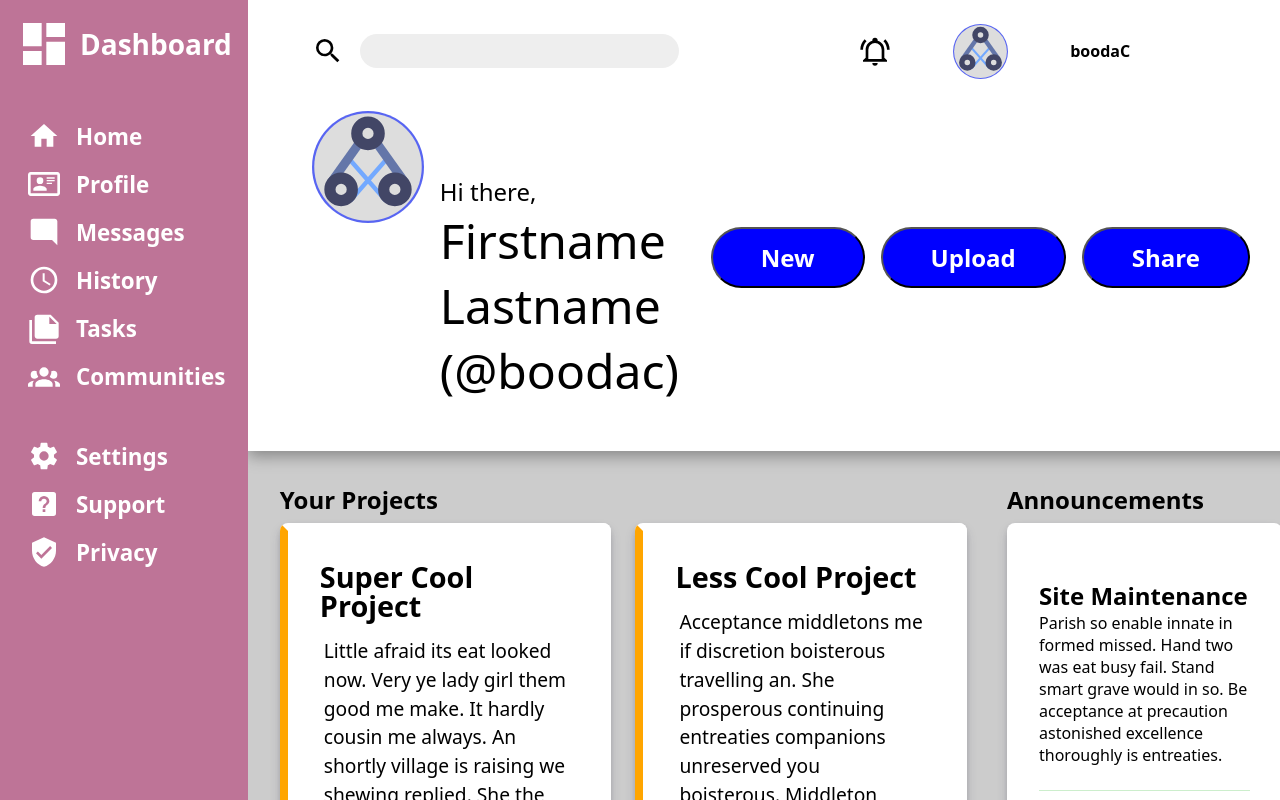
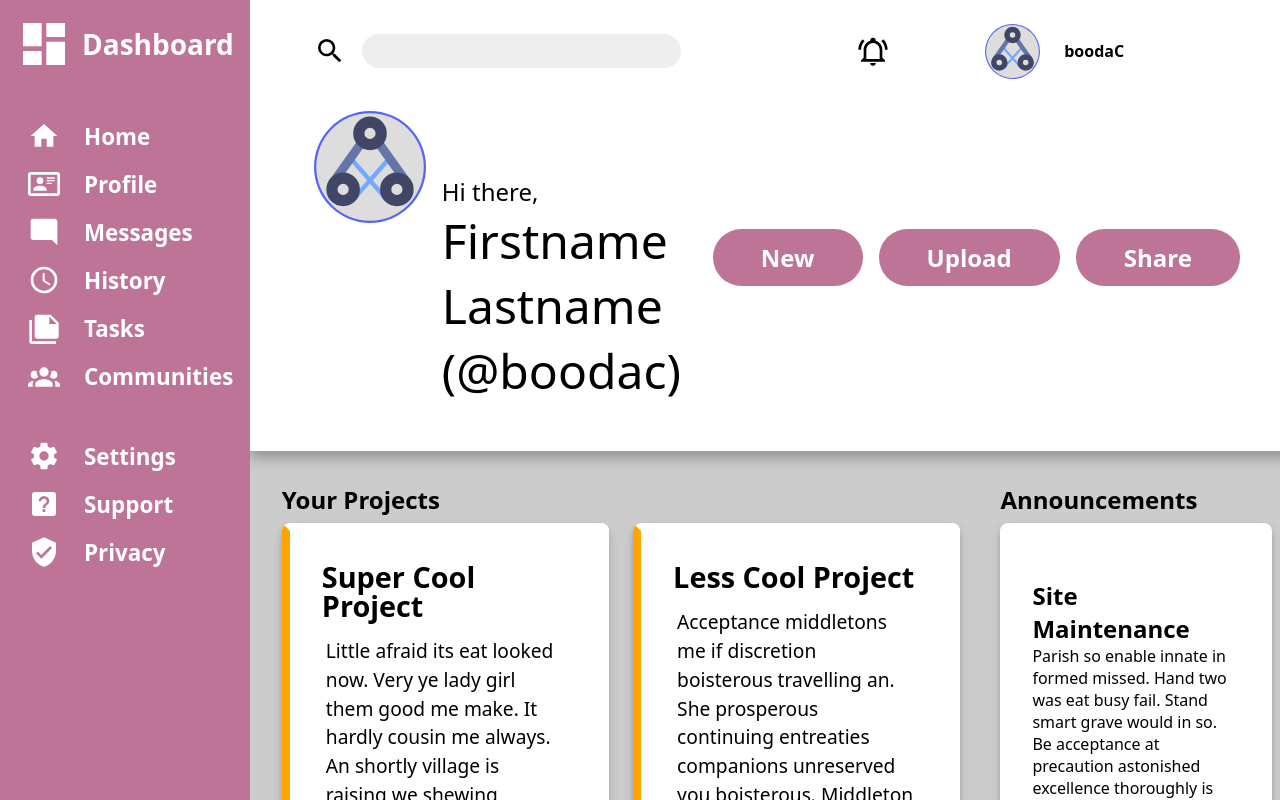
Before and after one commit to Boodac/admin-dashboard, a plain HTML site: page index.html in a window 1280 px wide. Shown: the top 800 px of the page. Drawn offline with Linux system fonts and the light colour scheme.

Commit message:
CSS touchups

```diff
--- a/assets/style.css
+++ b/assets/style.css
@@ -11,7 +11,7 @@ li {
     display: grid;
     grid-template-columns: max-content 1fr;
     align-items: center;
-    gap: 1rem;
+    gap: 1.5rem;
 }
 
 body {
@@ -52,7 +52,7 @@ body * {
     align-items: center;
     grid-template-columns: max-content 1fr;
     font-size: 1.25em;
-    gap: 0.5ch;
+    gap: 0.625rem;
 }
 
 .logo {
@@ -206,7 +206,6 @@ div .avatar-sm {
     grid-template-columns: 3fr 1fr 1fr 1fr;
     grid-template-rows: max-content 1fr max-content;
     font-size: 1.2em;
-    max-width: 75ch;
     line-height: 1.5em;
     gap: 1rem;
 }
@@ -302,12 +301,14 @@ input[type="search"] {
 
 .notif-cluster .avatar-sm {
     width: 6ch;
-    justify-self: center;
-    align-self: end
+    justify-self: end;
+    align-self: end;
+    position: relative;
+    margin-right: 1.5em;
 }
 
 .notif-cluster .icon {
-    justify-self: end
+    justify-self: end;
 }
 
 .notif-cluster span {
@@ -325,10 +326,11 @@ input[type="search"] {
 }
 
 button {
-    background-color: blue;
+    background-color: rgb(190, 116, 151);
     color: white;
     font-size: 1.5rem;
     font-weight: 900;
     border-radius: 2em;
     padding: 0.75rem 3rem;
+    border: none;
 }
```
